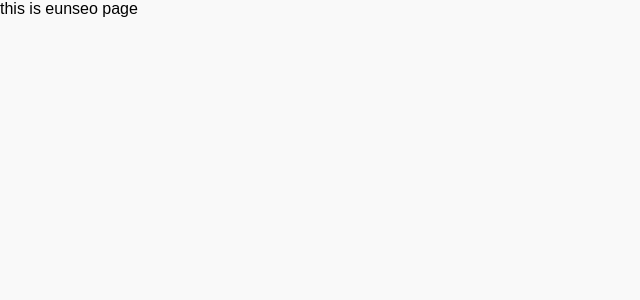
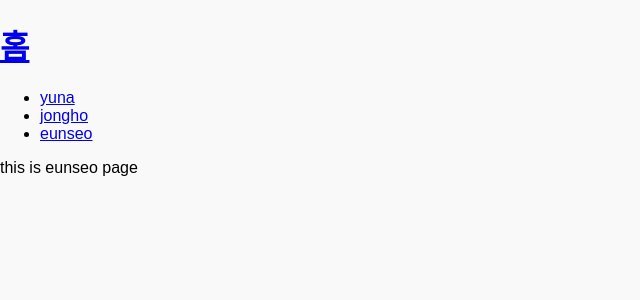
Before and after one commit to firstPenguin1398/firstPenguin, a React (Create React App) app in the folder frontend/: page /Eunseo in a window 1280 px wide. Shown: the top 300 px of the page, without its empty margins (0-640 px from the left). Built offline with nearby package versions, Linux system fonts and the light colour scheme.

Commit message:
edit navigaion

```diff
--- a/frontend/src/App.js
+++ b/frontend/src/App.js
@@ -1,29 +1,13 @@
-import React, { Component } from "react";
-import { Link } from "react-router-dom";
-import FpImg from "./components/FpImg";
-import MainPage from "./components/MainPage";
+import React from "react";
+import { BrowserRouter } from "react-router-dom";
+import Navigation from "./components/Navigation";
 
-export default class App extends Component {
-  render() {
-    return (
-      <div>
-        <nav>
-          <h1>Home</h1>
-          <ul>
-            <li>
-              <Link to="/Yuna">yuna</Link>
-            </li>
-            <li>
-              <Link to="/Jongho">jongho</Link>
-            </li>
-            <li>
-              <Link to="/Eunseo">eunseo</Link>
-            </li>
-          </ul>
-        </nav>
-        <FpImg />
-        <MainPage />
-      </div>
-    );
-  }
+export default function App() {
+  return (
+    <div>
+      <BrowserRouter>
+        <Navigation />
+      </BrowserRouter>
+    </div>
+  );
 }
--- a/frontend/src/components/Eunseo.js
+++ b/frontend/src/components/Eunseo.js
@@ -1,7 +1,3 @@
-import { Component } from "react";
-
-export default class Eunseo extends Component {
-  render() {
-    return <div>this is eunseo page</div>;
-  }
+export default function Eunseo() {
+  return <div>this is eunseo page</div>;
 }
--- a/frontend/src/components/FpActivity.js
+++ b/frontend/src/components/FpActivity.js
@@ -1,7 +1,4 @@
-import { Component } from "react";
-
-export default class FpActivity extends Component {
-  render() {
+export default function FpActivity() {
   return (
     <div>
       <h1>퍼스트 팽귄 활동</h1>
@@ -13,4 +10,3 @@ export default class FpActivity extends Component {
     </div>
   );
 }
-}
--- a/frontend/src/components/FpIntro.js
+++ b/frontend/src/components/FpIntro.js
@@ -1,7 +1,4 @@
-import { Component } from "react";
-
-export default class FpIntro extends Component {
-  render() {
+export default function FpIntro() {
   return (
     <div>
       <h1>퍼스트 팽귄 소개글</h1>
@@ -9,4 +6,3 @@ export default class FpIntro extends Component {
     </div>
   );
 }
-}
--- /dev/null
+++ b/frontend/src/components/HomePage.js
@@ -0,0 +1,11 @@
+import FpImg from "./FpImg";
+import MainPage from "./MainPage";
+
+export default function HomePage() {
+  return (
+    <div>
+      <FpImg />
+      <MainPage />
+    </div>
+  );
+}
--- a/frontend/src/components/Jongho.js
+++ b/frontend/src/components/Jongho.js
@@ -1,7 +1,3 @@
-import { Component } from "react";
-
-export default class Jongho extends Component {
-  render() {
-    return <div>this is jongho page</div>;
-  }
+export default function Jongho() {
+  return <div>this is jongho page</div>;
 }
--- a/frontend/src/components/MainPage.js
+++ b/frontend/src/components/MainPage.js
@@ -1,9 +1,7 @@
-import { Component } from "react";
 import FpIntro from "./FpIntro";
 import FpActivity from "./FpActivity";
 
-export default class MainPage extends Component {
-  render() {
+export default function MainPage() {
   return (
     <div>
       <FpIntro />
@@ -11,4 +9,3 @@ export default class MainPage extends Component {
     </div>
   );
 }
-}
--- /dev/null
+++ b/frontend/src/components/Navigation.js
@@ -0,0 +1,32 @@
+import { NavLink, Routes, Route } from "react-router-dom";
+import HomePage from "./HomePage";
+import Eunseo from "./Eunseo";
+import Jongho from "./Jongho";
+import Yuna from "./Yuna";
+
+export default function Navigation() {
+  return (
+    <div>
+      <h1>
+        <NavLink to="/">홈</NavLink>
+      </h1>
+      <ul>
+        <li>
+          <NavLink to="/Yuna">yuna</NavLink>
+        </li>
+        <li>
+          <NavLink to="/Jongho">jongho</NavLink>
+        </li>
+        <li>
+          <NavLink to="/Eunseo">eunseo</NavLink>
+        </li>
+      </ul>
+      <Routes>
+        <Route path="/" element={<HomePage />} />
+        <Route path="/Yuna" element={<Yuna />} />
+        <Route path="/Jongho" element={<Jongho />} />
+        <Route path="/Eunseo" element={<Eunseo />} />
+      </Routes>
+    </div>
+  );
+}
--- a/frontend/src/components/Yuna.js
+++ b/frontend/src/components/Yuna.js
@@ -1,7 +1,3 @@
-import { Component } from "react";
-
-export default class Yuna extends Component {
-  render() {
-    return <div>this is yuna page</div>;
-  }
+export default function Yuna() {
+  return <div>this is yuna page</div>;
 }
--- a/frontend/src/index.js
+++ b/frontend/src/index.js
@@ -3,22 +3,12 @@ import ReactDOM from "react-dom";
 import "./index.css";
 import App from "./App";
 import reportWebVitals from "./reportWebVitals";
-import { BrowserRouter, Routes, Route } from "react-router-dom";
-import Eunseo from "./components/Eunseo";
-import Jongho from "./components/Jongho";
-import Yuna from "./components/Yuna";
 
 ReactDOM.render(
-  <BrowserRouter>
-    <React.StrictMode>
-      <Routes>
-        <Route path="/" element={<App />} />
-        <Route path="Yuna" element={<Yuna />} />
-        <Route path="Jongho" element={<Jongho />} />
-        <Route path="Eunseo" element={<Eunseo />} />
-      </Routes>
-    </React.StrictMode>
-  </BrowserRouter>,
+  <React.StrictMode>
+    <App />
+  </React.StrictMode>,
+
   document.getElementById("root")
 );
 
```
Lines whose indentation alone changed are shown as unchanged.
